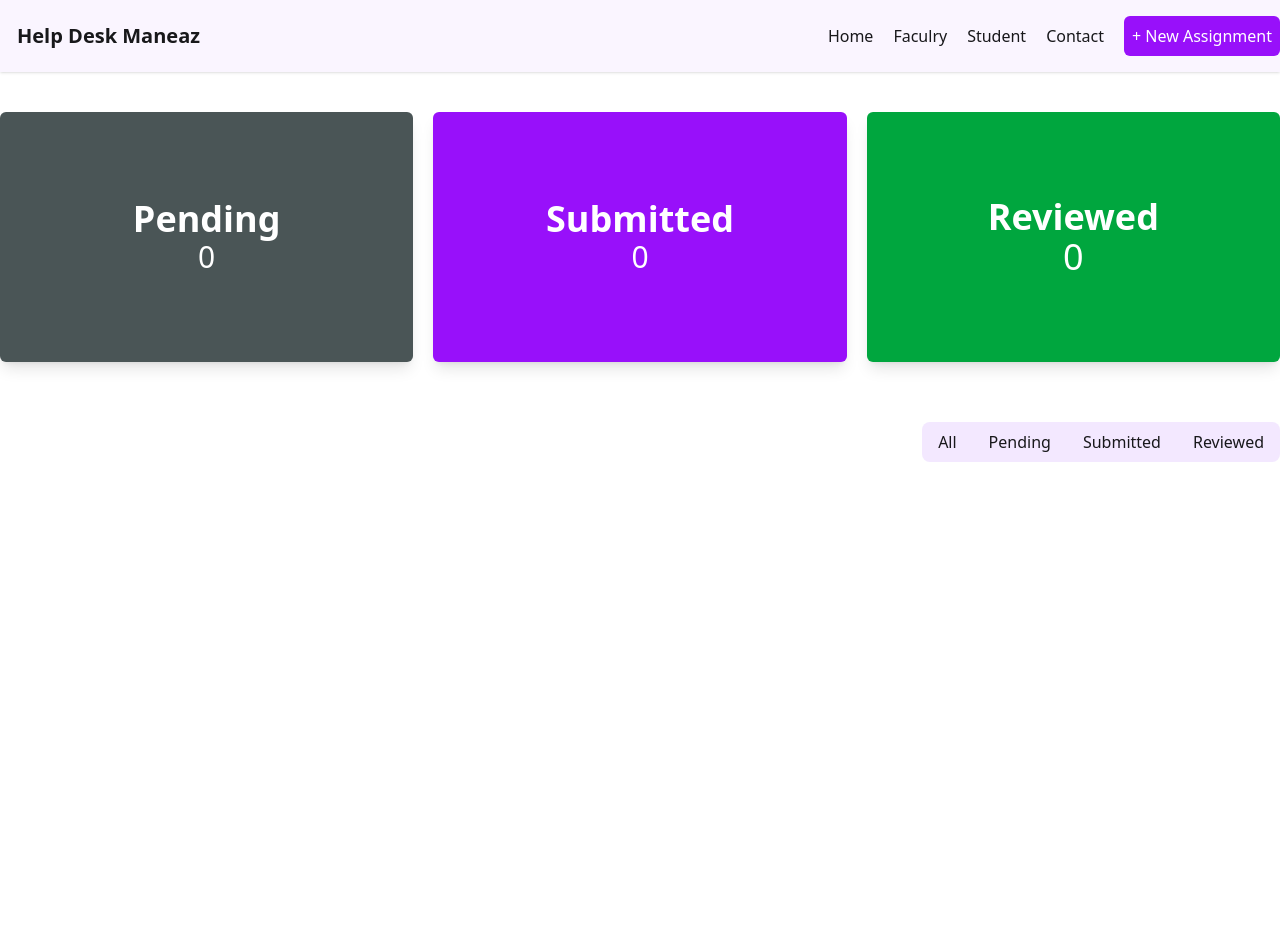
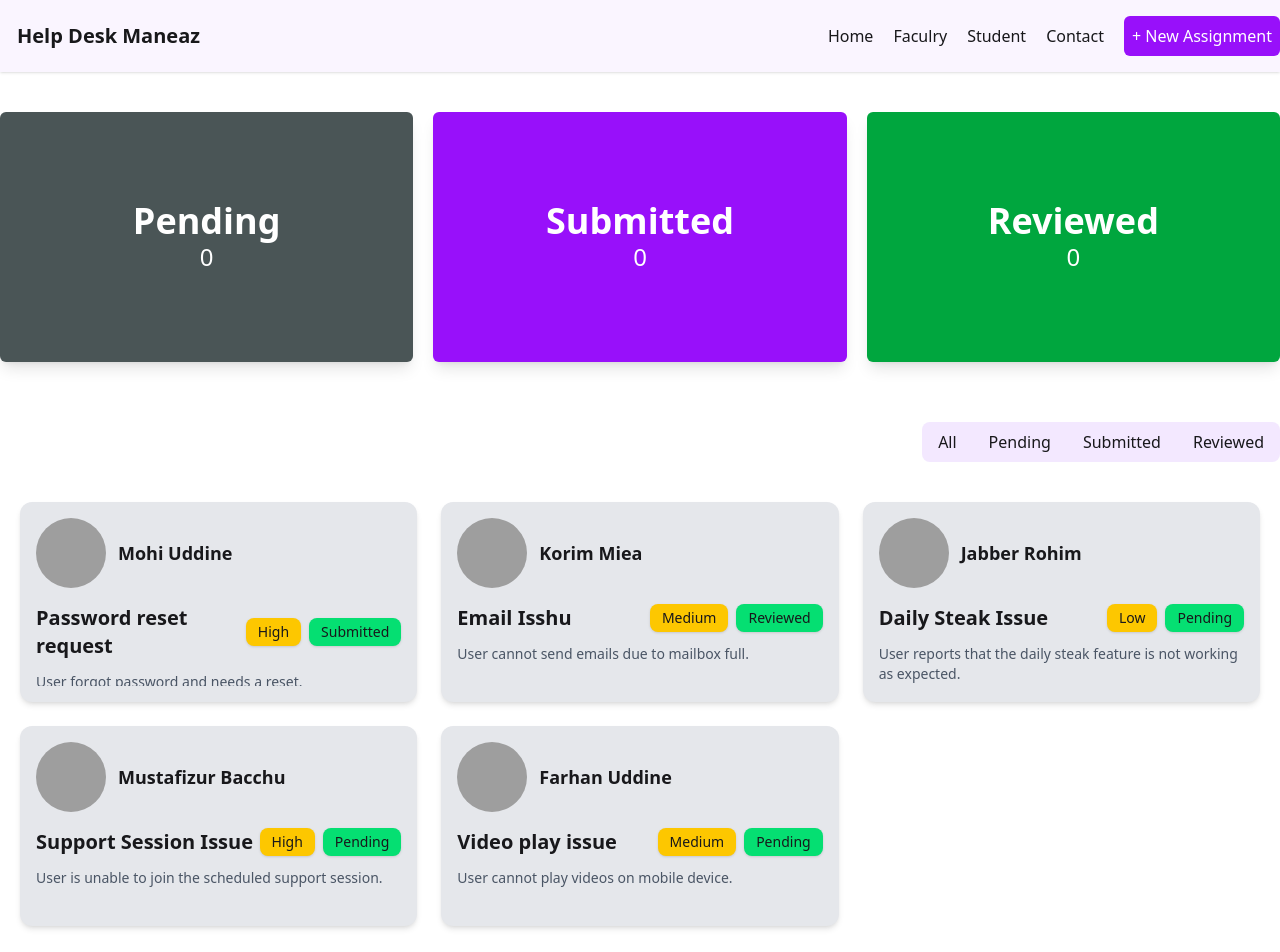
Before and after one commit to aftabfarhanarko/Help-Desk-Use-React, a React (Vite) app: page / in a window 1280 px wide. Shown: the top 952 px of the page. Built offline with nearby package versions, Linux system fonts and the light colour scheme; grey boxes are pictures that could not be loaded.

Commit message:
all ui commplite funconalatiey bakie

```diff
--- /dev/null
+++ b/public/data.json
@@ -0,0 +1,62 @@
+[
+  {
+    "ticketId": "PH-2001",
+    "subject": "Password reset request",
+    "description": "User forgot password and needs a reset.",
+    "status": "Submitted",
+    "priority": "High",
+    "category": "Authentication",
+    "createdAt": "2025-09-20T10:15:00Z",
+    "assignedTo": "Agent001",
+    "requestedBy": "Mohi Uddine",
+    "userImg": "https://images.unsplash.com/photo-1633332755192-727a05c4013d?fm=jpg&q=60&w=3000&ixlib=rb-4.1.0&ixid=M3wxMjA3fDB8MHxzZWFyY2h8Mnx8dXNlcnxlbnwwfHwwfHx8MA%3D%3D"
+  },
+  {
+    "ticketId": "PH-2002",
+    "subject": "Email Isshu",
+    "description": "User cannot send emails due to mailbox full.",
+    "status": "Reviewed",
+    "priority": "Medium",
+    "category": "Email",
+    "createdAt": "2025-09-19T14:25:00Z",
+    "assignedTo": "Agent002",
+    "requestedBy": "Korim Miea",
+    "userImg": "https://images.unsplash.com/photo-1633332755192-727a05c4013d?fm=jpg&q=60&w=3000&ixlib=rb-4.1.0&ixid=M3wxMjA3fDB8MHxzZWFyY2h8Mnx8dXNlcnxlbnwwfHwwfHx8MA%3D%3D"
+  },
+  {
+    "ticketId": "PH-2003",
+    "subject": "Daily Steak Issue",
+    "description": "User reports that the daily steak feature is not working as expected.",
+    "status": "Pending",
+    "priority": "Low",
+    "category": "Hardware",
+    "createdAt": "2025-09-18T08:05:00Z",
+    "assignedTo": "Agent003",
+    "requestedBy": "Jabber Rohim",
+    "userImg": "https://images.unsplash.com/photo-1633332755192-727a05c4013d?fm=jpg&q=60&w=3000&ixlib=rb-4.1.0&ixid=M3wxMjA3fDB8MHxzZWFyY2h8Mnx8dXNlcnxlbnwwfHwwfHx8MA%3D%3D"
+  },
+  {
+    "ticketId": "PH-2004",
+    "subject": "Support Session Issue",
+    "description": "User is unable to join the scheduled support session.",
+    "status": "Pending",
+    "priority": "High",
+    "category": "Network",
+    "createdAt": "2025-09-17T09:45:00Z",
+    "assignedTo": "Agent004",
+    "requestedBy": "Mustafizur Bacchu",
+    "userImg": "https://images.unsplash.com/photo-1633332755192-727a05c4013d?fm=jpg&q=60&w=3000&ixlib=rb-4.1.0&ixid=M3wxMjA3fDB8MHxzZWFyY2h8Mnx8dXNlcnxlbnwwfHwwfHx8MA%3D%3D"
+  },
+  {
+    "ticketId": "PH-2005",
+    "subject": "Video play issue",
+    "description": "User cannot play videos on mobile device.",
+    "status": "Pending",
+    "priority": "Medium",
+    "category": "Software",
+    "createdAt": "2025-09-16T16:30:00Z",
+    "assignedTo": "Agent001",
+    "requestedBy": "Farhan Uddine",
+    "userImg": "https://images.unsplash.com/photo-1633332755192-727a05c4013d?fm=jpg&q=60&w=3000&ixlib=rb-4.1.0&ixid=M3wxMjA3fDB8MHxzZWFyY2h8Mnx8dXNlcnxlbnwwfHwwfHx8MA%3D%3D"
+  }
+]
--- a/src/App.jsx
+++ b/src/App.jsx
@@ -1,18 +1,29 @@
-import React from 'react';
-import Navbar from './Componend/NavBar/Navbar';
-import CounterBox from './Componend/CounterBox/CounterBox';
-import Footer from './Componend/Footer/Footer';
-import CounterButton from './Componend/CounterButton/CounterButton';
+import React, { Suspense } from "react";
+import Navbar from "./Componend/NavBar/Navbar";
+import CounterBox from "./Componend/CounterBox/CounterBox";
+import Footer from "./Componend/Footer/Footer";
+import CounterButton from "./Componend/CounterButton/CounterButton";
+import CardSections from "./Componend/CardSections/CardSections";
+import Spinner from "./Componend/Spinner/Spinner";
 
+const assigmentData = async () => {
+  const fats = await fetch("/data.json");
+  const res = await fats.json();
+  return res;
+};
 
+const assignment = assigmentData();
 const App = () => {
   return (
     <div>
-   <Navbar></Navbar>
-   <CounterBox></CounterBox>
-   <CounterButton></CounterButton>
-   <Footer></Footer>
-   </div>
+      <Navbar></Navbar>
+      <CounterBox></CounterBox>
+      <CounterButton></CounterButton>
+      <Suspense fallback={<Spinner></Spinner>}>
+        <CardSections assignment={assignment}></CardSections>
+      </Suspense>
+      <Footer></Footer>
+    </div>
   );
 };
 
--- /dev/null
+++ b/src/Componend/CardSections/CardSections.jsx
@@ -0,0 +1,17 @@
+import React, { use } from "react";
+import Display from "./Display";
+
+const CardSections = ({ assignment }) => {
+  const assigmentUse = use(assignment);
+  console.log(assigmentUse);
+
+  return (
+    <div className="max-w-[1350px] mx-auto mt-10 grid grid-cols-1 md:grid-cols-3 gap-6 px-5 ">
+      {assigmentUse.map((person) => (
+        <Display person={person}></Display>
+      ))}
+    </div>
+  );
+};
+
+export default CardSections;
--- /dev/null
+++ b/src/Componend/CardSections/Display.jsx
@@ -0,0 +1,39 @@
+import React from "react";
+
+const Display = ({ person }) => {
+  console.log(person);
+
+  return (
+    <div className="bg-gray-200 rounded-xl shadow-md p-4 flex flex-col h-[200px] w-full">
+      {/* User Image + Name */}
+      <div className="flex items-center gap-3 mb-4">
+        <img
+          className="h-[70px] w-[70px] rounded-full object-cover"
+          src={person.userImg}
+          alt={person.requestedBy}
+        />
+        <p className="text-lg font-semibold">{person.requestedBy}</p>
+      </div>
+
+      {/* Subject + Tags */}
+      <div className="flex justify-between items-center mb-3">
+        <p className="font-bold text-xl">{person.subject}</p>
+        <div className="flex gap-2">
+          <span className="text-sm font-medium px-3 py-1 rounded-lg bg-yellow-400 shadow">
+            {person.priority}
+          </span>
+          <span className="text-sm font-medium px-3 py-1 rounded-lg bg-green-400 shadow">
+            {person.status}
+          </span>
+        </div>
+      </div>
+
+      {/* Description */}
+      <p className="text-gray-600 text-sm overflow-hidden">
+        {person.description}
+      </p>
+    </div>
+  );
+};
+
+export default Display;
--- a/src/Componend/CounterBox/CounterBox.jsx
+++ b/src/Componend/CounterBox/CounterBox.jsx
@@ -1,27 +1,32 @@
-import React from 'react';
+import React from "react";
 
 const CounterBox = () => {
   return (
-        <div className='max-w-[1350px] mx-auto mt-10 flex  gap-5'>
-            <div className='h-[250px] bg-[#4A5556] w-full rounded-md shadow-lg flex justify-center items-center'>
-                <div className='text-center text-white'>
-                 <h1 className='text-4xl font-bold'>Pending</h1>
-                 <p className='text-3xl font-medium'>0</p>
+    <div className="max-w-[1350px] mx-auto mt-10 flex  gap-5">
+      <div className="h-[250px] bg-[#4A5556] w-full rounded-md shadow-lg flex justify-center items-center">
+        <div className="text-center text-white">
+          <h1 className="text-[19px] font-medium md:text-4xl md:font-bold">
+            Pending
+          </h1>
+          <p className=" text-[17px] font-medium md:text-2xl ">0</p>
         </div>
       </div>
-            <div className='h-[250px] bg-purple-600 w-full rounded-md shadow-lg flex justify-center items-center'>
-                <div className='text-center text-white'>
-                 <h1 className='text-4xl font-bold'>Submitted</h1>
-                 <p className='text-3xl font-medium'>0</p>
+      <div className="h-[250px] bg-purple-600 w-full rounded-md shadow-lg flex justify-center items-center">
+        <div className="text-center text-white">
+          <h1 className="text-[19px] font-medium md:text-4xl md:font-bold ">
+            Submitted
+          </h1>
+          <p className="text-[17px] font-medium md:text-2xl">0</p>
         </div>
       </div>
-            <div className='h-[250px] bg-green-600 w-full rounded-md shadow-lg flex justify-center items-center'>
-                <div className='text-center text-white'>
-                 <h1 className='text-4xl font-bold'>Reviewed</h1>
-                 <p className='text-4xl font-medium'>0</p>
+      <div className="h-[250px] bg-green-600 w-full rounded-md shadow-lg flex justify-center items-center">
+        <div className="text-center text-white">
+          <h1 className="text-[19px] font-medium md:text-4xl md:font-bold">
+            Reviewed
+          </h1>
+          <p className="text-[17px] font-medium md:text-2xl">0</p>
         </div>
       </div>
-
     </div>
   );
 };
--- a/src/Componend/Footer/Footer.jsx
+++ b/src/Componend/Footer/Footer.jsx
@@ -2,7 +2,7 @@ import React from "react";
 
 const Footer = () => {
   return (
-    <div className="bg-black mt-[500px]">
+    <div className="bg-black mt-[100px]">
       <footer className=" flex-col-1 justify-between md:flex-row max-w-[1400px] mx-auto footer sm:footer-horizontal  p-10 text-white">
         <nav>
           <h6 className="footer-title">PH — Assignment System</h6>
--- /dev/null
+++ b/src/Componend/Spinner/Spinner.jsx
@@ -0,0 +1,12 @@
+import React from "react";
+
+const Spinner = () => {
+  return (
+    <div className="flex flex-col justify-center items-center h-full w-full gap-2">
+      <div className="h-10 w-10 border-4 border-blue-500 border-t-transparent rounded-full animate-spin"></div>
+      <p className="text-blue-600 font-medium">Loading...</p>
+    </div>
+  );
+};
+
+export default Spinner;
```
Lines whose indentation alone changed are shown as unchanged.
